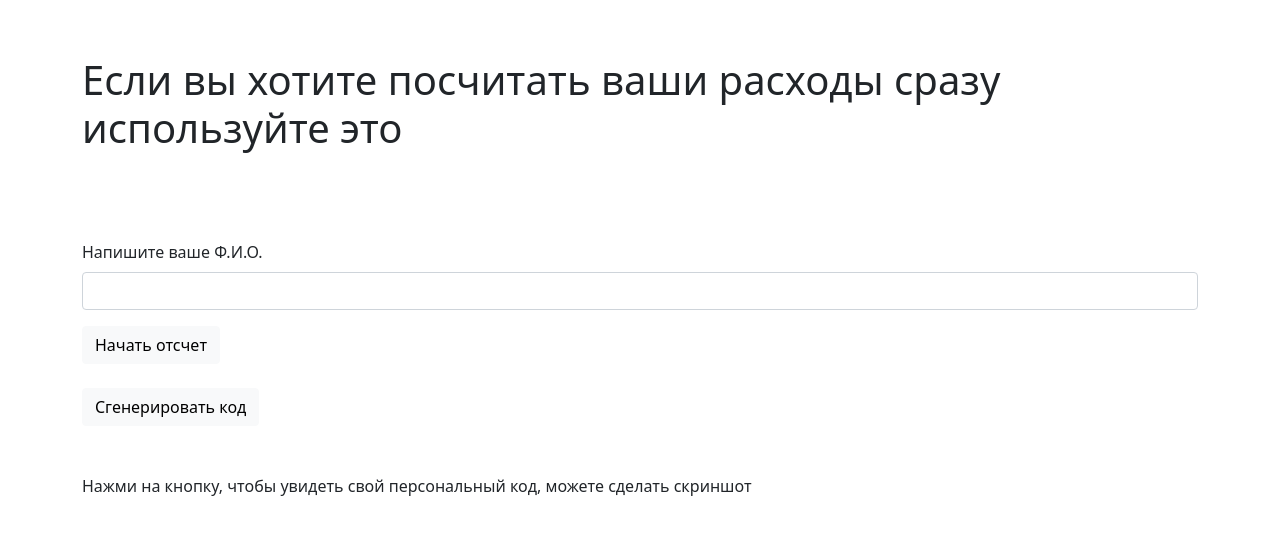
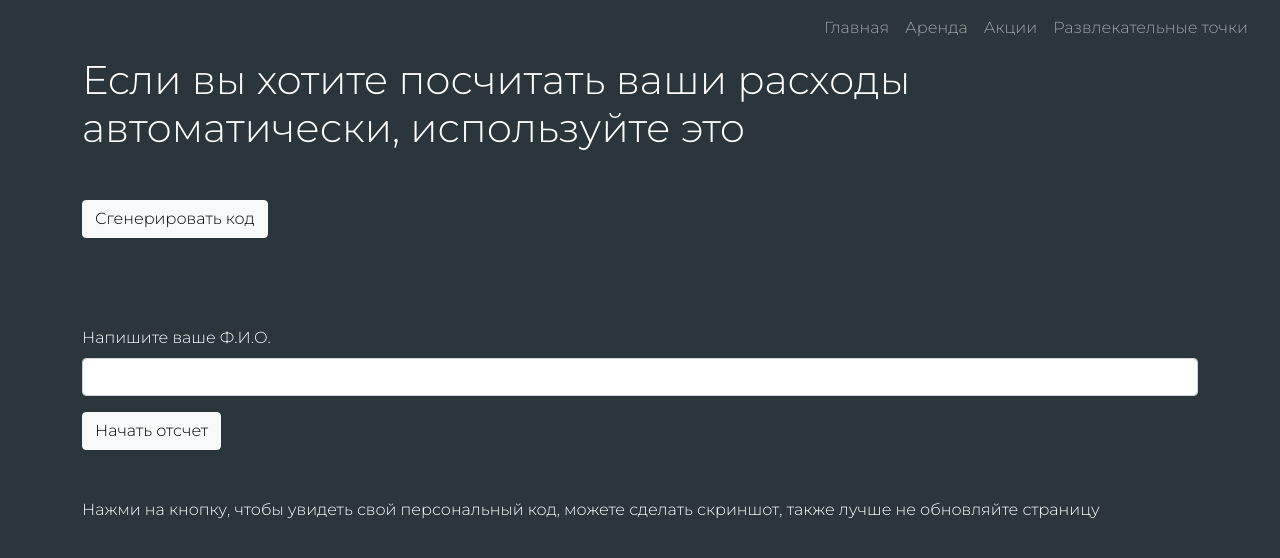
Before and after one commit to chichxh/trilobit, a PHP site: page /myAcc.php in a window 1280 px wide. Shown: the top 558 px of the page. Run offline with PHP 8.4, Linux system fonts and the light colour scheme; some libraries are stand-ins or nearby versions.

Commit message:
fix myAcc.php

```diff
--- a/myAcc.php
+++ b/myAcc.php
@@ -21,14 +21,25 @@
 <head>
 	<title>Трилобит - Городская среда</title>
 	<link href="https://cdn.jsdelivr.net/npm/bootstrap@5.0.0-beta2/dist/css/bootstrap.min.css" rel="stylesheet" integrity="sha384-BmbxuPwQa2lc/FVzBcNJ7UAyJxM6wuqIj61tLrc4wSX0szH/Ev+nYRRuWlolflfl" crossorigin="anonymous">
-	<style type="text/css"></style>
+	<link rel="preconnect" href="https://fonts.gstatic.com">
+	<link href="https://fonts.googleapis.com/css2?family=Archivo+Black&family=Montserrat:wght@300&display=swap" rel="stylesheet">
+	<style type="text/css">
+		body {
+			font-family: 'Montserrat', Arial;
+			color: #fff;
+			background-color: #2A363B;
+		}
+	</style>
 </head>
 <body>
 	<?php include('header.php')?>
 	<div class="container">
-		<h1>Если вы хотите посчитать ваши расходы сразу используйте это</h1>
+		<h1>Если вы хотите посчитать ваши расходы автоматически, используйте это</h1>
 	</div>
 	<div class="container mt-5">
+		<div class="col-6 mb-5">
+			<button id="generateQRCode" class="btn btn-light">Сгенерировать код</button>
+		</div>
 		<form action="myAcc.php" method="POST">
 			<div class="mb-3">
 				<label for="exampleFormControlTextarea1" class="form-label"></label>
@@ -40,14 +51,11 @@
 			</div>
 			<button name="send" class="btn btn-light">Начать отсчет</button>
 		</form>
-		<div class="col-6 mt-4">
-			<button id="generateQRCode" class="btn btn-light">Сгенерировать код</button>
-		</div>
 	</div>
     <div class="container">
     	<div class="row d-flex justify-content-center">
     		<div id="qrCodeOutput" class="mt-5">
-		        <p>Нажми на кнопку, чтобы увидеть свой персональный код, можете сделать скриншот</p>
+		        <p>Нажми на кнопку, чтобы увидеть свой персональный код, можете сделать скриншот, также лучше не обновляйте страницу</p>
 		    </div>
     	</div>
     </div>
```
